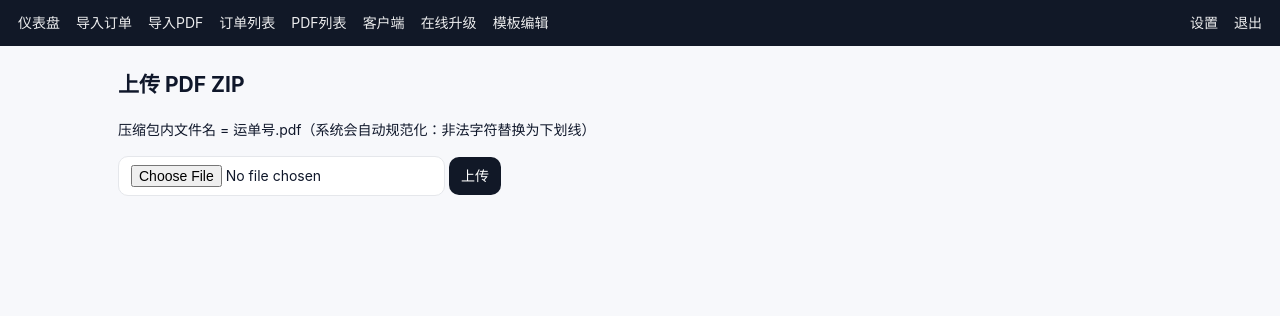
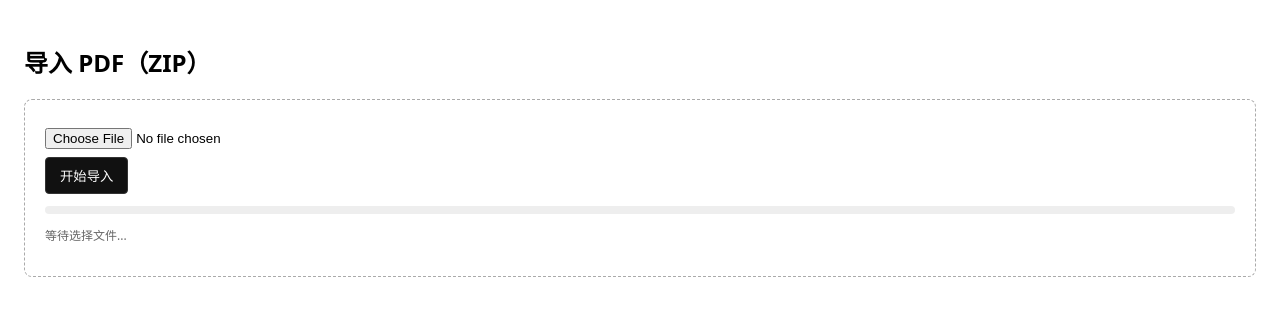
Before and after one commit to aidaddydog/huandan.server, a FastAPI app: page /admin/upload-pdf in a window 1280 px wide. Shown: the top 316 px of the page. Run offline with FastAPI, Linux system fonts and the light colour scheme; the visitor is signed in with stand-in values (Sample User, id 1); parts of the project's set-up code (start-up, migrations or seed data) failed here and were passed over.

Commit message:
Update upload_pdf.html

```diff
--- a/app/templates/upload_pdf.html
+++ b/app/templates/upload_pdf.html
@@ -1,8 +1,93 @@
-{% extends "layout.html" %}{% block content %}
-<h2>上传 PDF ZIP</h2>
-<p>压缩包内文件名 = 运单号.pdf（系统会自动规范化：非法字符替换为下划线）</p>
-<form method="post" action="/admin/upload-pdf" enctype="multipart/form-data">
-  <input type="file" name="zipfile_upload" required>
-  <button type="submit">上传</button>
-</form>
-{% endblock %}
+<!-- app/templates/upload_pdf.html -->
+<!doctype html>
+<html lang="zh-CN">
+<head>
+  <meta charset="utf-8"/>
+  <title>导入 PDF（ZIP）</title>
+  <style>
+    body{font-family:system-ui,-apple-system,Segoe UI,Roboto,Helvetica,Arial,sans-serif;padding:16px}
+    .box{border:1px dashed #aaa;padding:20px;border-radius:8px;margin:12px 0}
+    .btn{display:inline-block;padding:8px 14px;border:1px solid #333;background:#111;color:#fff;border-radius:4px;text-decoration:none;cursor:pointer}
+    .row{margin:12px 0}
+    .bar{height:8px;background:#eee;border-radius:4px;overflow:hidden}
+    .bar>i{display:block;height:100%;background:#111;width:0%}
+    .small{font-size:12px;color:#666}
+    input[type=file]{display:block;margin:8px 0}
+  </style>
+</head>
+<body>
+  <h2>导入 PDF（ZIP）</h2>
+  <div class="box">
+    <input id="file" type="file" accept=".zip" />
+    <button class="btn" onclick="start()">开始导入</button>
+    <div class="row">
+      <div class="bar"><i id="bar"></i></div>
+      <p id="txt" class="small">等待选择文件...</p>
+    </div>
+  </div>
+
+<script>
+let pid = null;
+
+async function start(){
+  const f = document.getElementById('file').files[0];
+  if(!f){ alert("请选择 ZIP 文件"); return; }
+  pid = await newProgress("upload_pdfs");
+  await uploadWithProgress(f, pid);       // 前端上传进度
+  await watchServerStages(pid);           // 服务器解压/重打包进度
+}
+
+async function newProgress(tag){
+  const r = await fetch("/admin/progress/new?tag="+encodeURIComponent(tag));
+  const j = await r.json(); return j.id;
+}
+
+async function uploadWithProgress(file, pid){
+  return new Promise((resolve,reject)=>{
+    const bar=document.getElementById("bar");
+    const txt=document.getElementById("txt");
+    const xhr=new XMLHttpRequest();
+    xhr.open("POST","/admin/upload-pdf");
+    const fd=new FormData();
+    fd.append("zipfile_upload", file);
+    fd.append("progress_id", pid);
+    xhr.upload.onprogress = (e)=>{
+      if(e.lengthComputable){
+        const pct=Math.min(95, Math.round(e.loaded*100/e.total));
+        bar.style.width=pct+"%";
+        txt.textContent="上传中："+pct+"% ("+Math.round(e.loaded/1048576)+"MB/"+Math.round(e.total/1048576)+"MB)";
+      }else{
+        txt.textContent="上传中... ("+Math.round(e.loaded/1048576)+"MB)";
+      }
+    };
+    xhr.onreadystatechange = ()=>{
+      if(xhr.readyState===4){
+        if(xhr.status>=200 && xhr.status<400){
+          resolve();
+        }else{
+          reject(new Error("上传失败: "+xhr.status));
+        }
+      }
+    };
+    xhr.onerror = ()=>reject(new Error("网络错误"));
+    xhr.send(fd);
+  });
+}
+
+async function watchServerStages(pid){
+  const bar=document.getElementById("bar");
+  const txt=document.getElementById("txt");
+  while(true){
+    const r=await fetch("/admin/progress/get?id="+pid,{cache:"no-store"});
+    const s=await r.json();
+    if(s.missing){ txt.textContent="任务不存在"; return; }
+    bar.style.width = (s.pct||0)+"%";
+    txt.textContent = (s.stage||"-")+"："+(s.note||"")+"（"+(s.pct||0)+"%）";
+    if(s.done){ break; }
+    await new Promise(r=>setTimeout(r,800));
+  }
+  txt.textContent = "完成："+txt.textContent;
+}
+</script>
+</body>
+</html>
```
